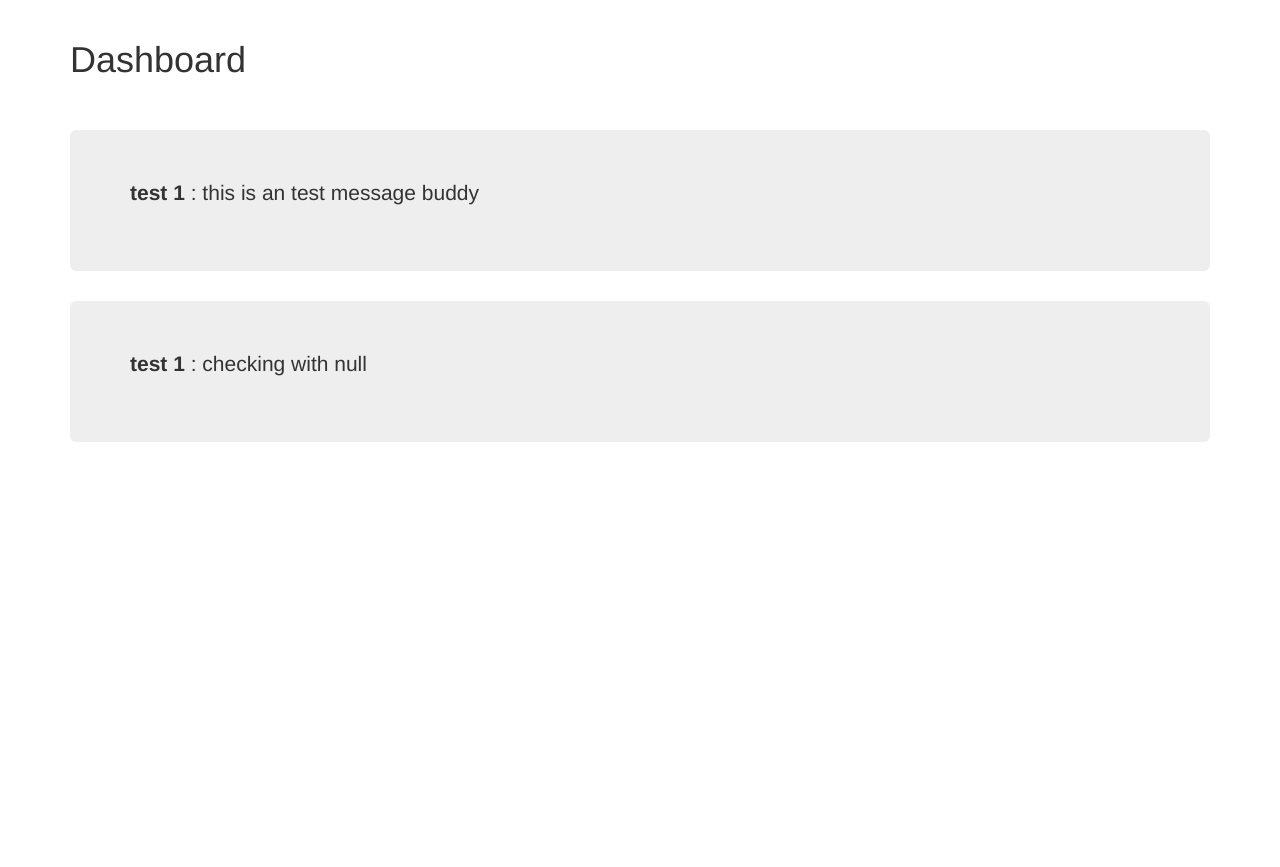
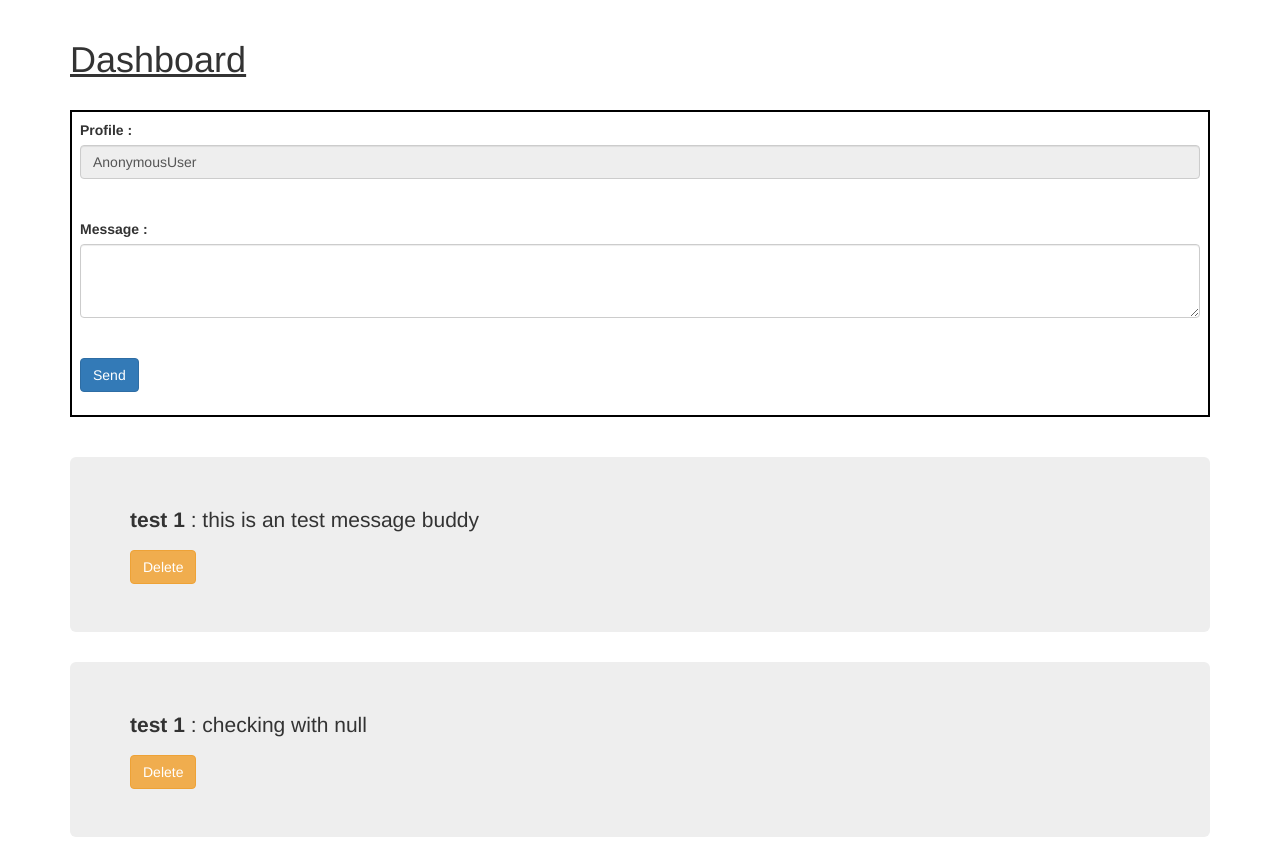
Before and after one commit to sangeeth-subramoniam/erp, a Django app: page /dashboard/ in a window 1280 px wide. Shown: the part 52-919 px from the top of the page. Before the commit the page ends 494 px from the top, so only its background shows below. Run offline with Django 3.2, Linux system fonts and the light colour scheme; data comes from the database, SQL or seed files in the repository; both versions use the stored data as it was after the commit; some libraries are stand-ins or nearby versions.

Commit message:
added dashboard functionality here users can send messages to the common dashboard with null to the recievers

```diff
--- a/dashboard/models.py
+++ b/dashboard/models.py
@@ -5,13 +5,13 @@ from structure.models import Employee
 
 # Create your models here.
 class Message(models.Model):
-    user = models.OneToOneField(User, on_delete=models.CASCADE, related_name= "emp_message")
-    user_profile = models.OneToOneField(user_profile, on_delete=models.CASCADE , related_name= "user_profile_message")
-    employee = models.OneToOneField(Employee, on_delete=models.CASCADE , related_name= "emp")
+    user = models.ForeignKey(User, on_delete=models.CASCADE, related_name= "emp_message")
+    user_profile = models.ForeignKey(user_profile, on_delete=models.CASCADE , related_name= "user_profile_message")
+    employee = models.ForeignKey(Employee, on_delete=models.CASCADE , related_name= "emp")
 
     message = models.TextField(max_length=300)
-    sender = models.OneToOneField(Employee, on_delete=models.CASCADE , related_name= "emp_sender")
-    reciever = models.OneToOneField(Employee, on_delete=models.CASCADE , related_name= "emp_reciever")
+    sender = models.ForeignKey(Employee, on_delete=models.CASCADE , related_name= "emp_sender")
+    reciever = models.ForeignKey(Employee, on_delete=models.CASCADE , related_name= "emp_reciever" , blank=True , null=True)
     created_at = models.DateTimeField(auto_now_add=True)
 
 
--- a/dashboard/urls.py
+++ b/dashboard/urls.py
@@ -7,5 +7,6 @@ app_name = 'dashboard'
 
 urlpatterns = [
     path('', views.home , name = "home"),
+    path('delete/<int:pk>', views.delete , name = "delete"),
 
 ] + static(settings.MEDIA_URL, document_root=settings.MEDIA_ROOT)
--- a/dashboard/views.py
+++ b/dashboard/views.py
@@ -1,6 +1,44 @@
-from django.shortcuts import render
+from django.shortcuts import render,redirect
 from .models import Message
+
+from structure.models import Employee
+
+from registration.models import user_profile
 # Create your views here.
 def home(request):
+
+    if request.method == "POST":
+        curr_user = request.user
+
+        current_user = curr_user
+        up = user_profile.objects.get(user = curr_user)
+        print('up is ,' , up)
+        emp = Employee.objects.get(user_profile__email = curr_user.email)
+        print('emp is ', emp)
+        message_content = request.POST['message']
+        print('message content is ', message_content)
+        sender = curr_user
+
+        # reciever = Employee.objects.get(user_profile__email = current_user.email)
+
+
+        Message.objects.create(user = curr_user, user_profile = up , employee = emp , message = message_content , sender = emp , reciever = None)
+        print('Message object created !')
+
+        return redirect('dashboard:home')
+
+
+
+
+    curr_user = request.user
     messages = Message.objects.all()
-    return render(request,'dashboard/dashboard.html', {'messages': messages})
+    return render(request,'dashboard/dashboard.html', {'messages': messages, 'curr_user' : curr_user})
+
+
+def delete(request,pk):
+
+    message = Message.objects.get(id = pk)
+    print(message)
+    message.delete()
+    print('message deleted ')
+    return redirect('dashboard:home')
--- a/templates/dashboard/dashboard.html
+++ b/templates/dashboard/dashboard.html
@@ -10,11 +10,31 @@ Dashboard
 
 {% block body %}
 
-<h1>Dashboard</h1>
+<h1> <u>Dashboard</u></h1> <br>
+
+<form style="border: 2px solid black; padding : 8px" method=POST>
+    {% csrf_token %}
+    <div class="form-group">
+        <label for="sender"> Profile :</label>
+        <input type="text" class="form-control" name="sender" value={{curr_user}} disabled>
+
+        <br><br>
+
+        <label for="message"> Message : </label>
+        <textarea class="form-control" name="message" rows="3"></textarea>
+
+        <br><br>
+
+        <input type="submit" class="btn btn-primary" value="Send">
+    </div>
+</form>
+
+
+
 <br><br>
     {% for message in messages %}
         <div class="jumbotron">
-            <p><b>{{message.sender}}</b> : {{message.message}}</p>
+            <p><b>{{message.sender}}</b> : {{message.message}}</p> <a href=" {% url 'dashboard:delete' pk=message.id %} "><button class="btn btn-warning">Delete</button></a>
         </div>
     {% endfor %}
 {% endblock %}
```
Also changed, not shown: dashboard/migrations/0002_auto_20210317_1014.py (added), dashboard/migrations/0003_auto_20210317_1018.py (added), dashboard/migrations/0004_auto_20210317_1034.py (added), db.sqlite3.
